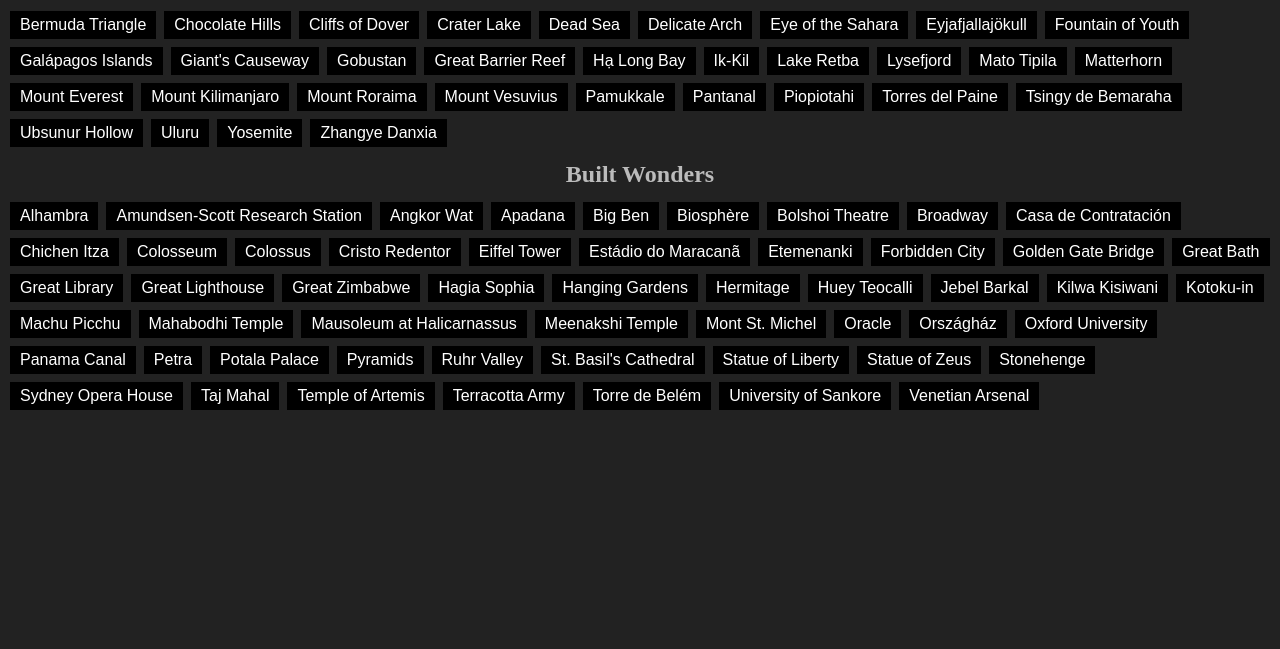
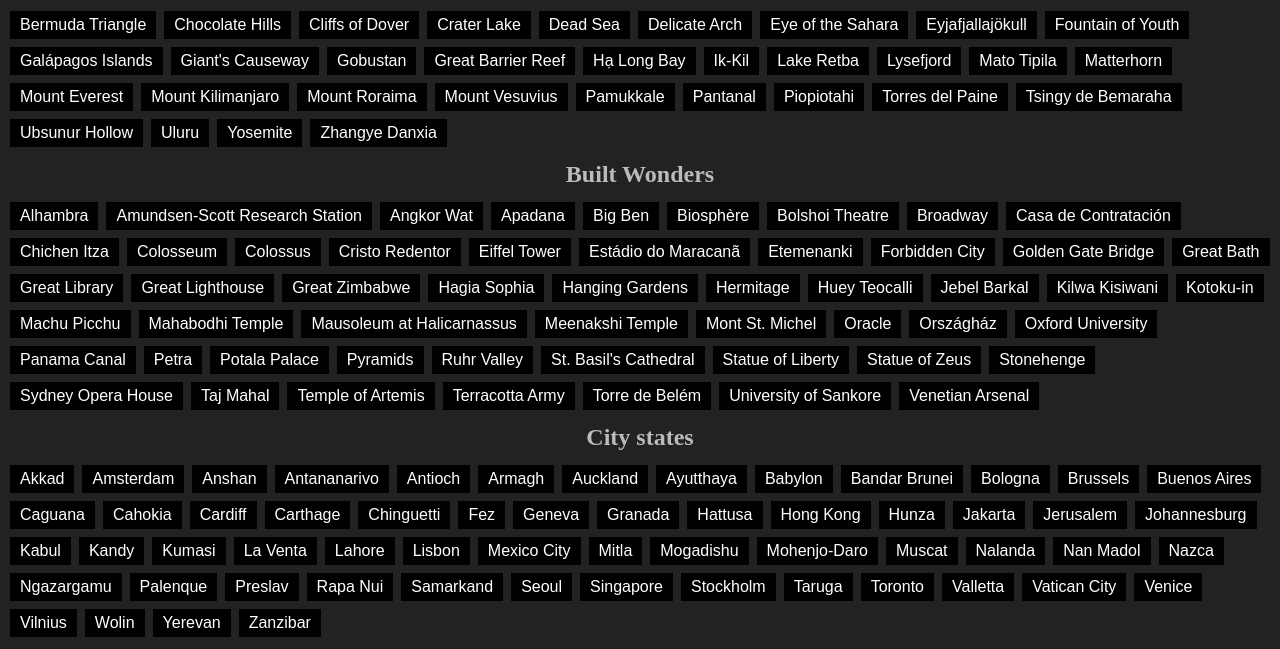
Before and after one commit to Tudeldu/Civ_Map, a plain HTML site: page index.html in a window 1280 px wide. Shown: the part 652-1301 px from the top of the page. Before the commit the page ends 1074 px from the top, so only its background shows below. Drawn offline with Linux system fonts and the light colour scheme.

Commit message:
added City states

```diff
--- a/index.html
+++ b/index.html
@@ -11,15 +11,20 @@
             document.getElementsByTagName("iframe")[0].src = "https://www.google.com/maps/embed/v1/place?q=" + lat + "," + long + "&maptype=satellite&zoom=12&key=AIzaSyBFw0Qbyq9zTFTd-tUY6dZWTgaQzuU17R8";
         }
         // Function that changes the coordinates of the map and the pin to the ones of the wonder, when a wonder is clicked but with closer zoom
-        function changeMapWonder(lat, long){
+        function changeMapWonder(lat, long) {
             document.getElementsByTagName("iframe")[0].src = "https://www.google.com/maps/embed/v1/place?q=" + lat + "," + long + "&maptype=satellite&zoom=15&key=AIzaSyBFw0Qbyq9zTFTd-tUY6dZWTgaQzuU17R8";
+        }
+        function changeMapName(name) {
+            document.getElementsByTagName("iframe")[0].src = "https://www.google.com/maps/embed/v1/place?q=" + name + "&maptype=satellite&zoom=12&key=AIzaSyBFw0Qbyq9zTFTd-tUY6dZWTgaQzuU17R8";
         }
 
     </script>
 </head>
 
 <body style="background-color:rgb(34, 34, 34);">
-    <iframe style="height: 600px;width:100%;border:0;" frameborder="0" src="https://upload.wikimedia.org/wikipedia/commons/thumb/0/06/Civilization_VI.svg/1200px-Civilization_VI.svg.png"></iframe>    <style>
+    <iframe style="height: 600px;width:100%;border:0;" frameborder="0"
+        src="https://upload.wikimedia.org/wikipedia/commons/thumb/0/06/Civilization_VI.svg/1200px-Civilization_VI.svg.png"></iframe>
+    <style>
         /* Style for iframe*/
         iframe {
             width: 100%;
@@ -100,7 +105,8 @@
     <div>
         <h2>Built Wonders</h2>
         <button onclick="changeMapWonder(37.17800894963899, -3.588118976680944)">Alhambra</button>
-        <button onclick="changeMapWonder(-84.99998969556408, 0.0007638571948332335)">Amundsen-Scott Research Station</button>
+        <button onclick="changeMapWonder(-84.99998969556408, 0.0007638571948332335)">Amundsen-Scott Research
+            Station</button>
         <button onclick="changeMapWonder(13.412750255003969, 103.8669784198946)">Angkor Wat</button>
         <button onclick="changeMapWonder(29.935397414591286, 52.88937668472145)">Apadana</button>
         <button onclick="changeMapWonder(51.500876413111925, -0.1245226652777242)">Big Ben</button>
@@ -153,6 +159,71 @@
         <button onclick="changeMapWonder(16.775348280550666, -3.0045673280324747)">University of Sankore</button>
         <button onclick="changeMapWonder(45.434874179637276, 12.349890844316338)">Venetian Arsenal</button>
     </div>
+    <div>
+        <h2>City states</h2>
+        <!-- Names of all City States:
+            Akkad Amsterdam Anshan Antananarivo Antioch Armagh Auckland Ayutthaya Babylon Bandar+Brunei Bologna Brussels Buenos+Aires Caguana Cahokia Cardiff Carthage Chinguetti Fez Geneva Granada Hattusa Hong+Kong Hunza Jakarta Jerusalem Johannesburg Kabul Kandy Kumasi La+Venta Lahore Lisbon Mexico+City Mitla Mogadishu Mohenjo-Daro Muscat Nalanda Nan+Madol Nazca Ngazargamu Palenque Preslav Rapa+Nui Samarkand Seoul Singapore Stockholm Taruga Toronto Valletta Vatican+City Venice Vilnius Wolin Yerevan Zanzibar
+        -->
+        <button onclick="changeMap(33.29808411989662, 44.10993879847643)">Akkad</button>
+        <button onclick="changeMapName('Amsterdam')">Amsterdam</button>
+        <button onclick="changeMapName('Anshan')">Anshan</button>
+        <button onclick="changeMapName('Antananarivo')">Antananarivo</button>
+        <button onclick="changeMapName('Antioch')">Antioch</button>
+        <button onclick="changeMapName('Armagh')">Armagh</button>
+        <button onclick="changeMapName('Auckland')">Auckland</button>
+        <button onclick="changeMapName('Ayutthaya,Thailand')">Ayutthaya</button>
+        <button onclick="changeMapName('Babylon,Iraq')">Babylon</button>
+        <button onclick="changeMapName('Bandar+Brunei')">Bandar Brunei</button>
+        <button onclick="changeMapName('Bologna')">Bologna</button>
+        <button onclick="changeMapName('Brussels')">Brussels</button>
+        <button onclick="changeMapName('Buenos+Aires')">Buenos Aires</button>
+        <button onclick="changeMapName('Caguana')">Caguana</button>
+        <button onclick="changeMapName('Cahokia')">Cahokia</button>
+        <button onclick="changeMapName('Cardiff')">Cardiff</button>
+        <button onclick="changeMapName('Carthage')">Carthage</button>
+        <button onclick="changeMapName('Chinguetti')">Chinguetti</button>
+        <button onclick="changeMapName('Fez,Morocco')">Fez</button>
+        <button onclick="changeMapName('Geneva')">Geneva</button>
+        <button onclick="changeMapName('Granada')">Granada</button>
+        <button onclick="changeMapName('Hattusha')">Hattusa</button>
+        <button onclick="changeMapName('Hong+Kong')">Hong Kong</button>
+        <button onclick="changeMapName('Tunja')">Hunza</button>
+        <button onclick="changeMapName('Jakarta')">Jakarta</button>
+        <button onclick="changeMapName('Jerusalem')">Jerusalem</button>
+        <button onclick="changeMapName('Johannesburg')">Johannesburg</button>
+        <button onclick="changeMapName('Kabul')">Kabul</button>
+        <button onclick="changeMapName('Kandy')">Kandy</button>
+        <button onclick="changeMapName('Kumasi')">Kumasi</button>
+        <button onclick="changeMapName('Parque-Museo+La+Venta')">La Venta</button>
+        <button onclick="changeMapName('Lahore')">Lahore</button>
+        <button onclick="changeMapName('Lisbon')">Lisbon</button>
+        <button onclick="changeMapName('Mexico+City')">Mexico City</button>
+        <button onclick="changeMapName('Mitla')">Mitla</button>
+        <button onclick="changeMapName('Mogadishu')">Mogadishu</button>
+        <button onclick="changeMapName('Mohenjo-Daro')">Mohenjo-Daro</button>
+        <button onclick="changeMapName('Muscat')">Muscat</button>
+        <button onclick="changeMapName('Nalanda')">Nalanda</button>
+        <button onclick="changeMapName('Nan+Madol')">Nan Madol</button>
+        <button onclick="changeMapName('Nazca')">Nazca</button>
+        <button onclick="changeMapName('Gidimbari')">Ngazargamu</button>
+        <button onclick="changeMapName('Palenque')">Palenque</button>
+        <button onclick="changeMapName('Preslav')">Preslav</button>
+        <button onclick="changeMapName('Rapa+Nui')">Rapa Nui</button>
+        <button onclick="changeMapName('Samarkand')">Samarkand</button>
+        <button onclick="changeMapName('Seoul')">Seoul</button>
+        <button onclick="changeMapName('Singapore')">Singapore</button>
+        <button onclick="changeMapName('Stockholm')">Stockholm</button>
+        <button onclick="changeMapName('Taruga')">Taruga</button>
+        <button onclick="changeMapName('Toronto')">Toronto</button>
+        <button onclick="changeMapName('Valletta')">Valletta</button>
+        <button onclick="changeMapName('Vatican+City')">Vatican City</button>
+        <button onclick="changeMapName('Venice')">Venice</button>
+        <button onclick="changeMapName('Vilnius')">Vilnius</button>
+        <button onclick="changeMapName('Wolin')">Wolin</button>
+        <button onclick="changeMapName('Yerevan')">Yerevan</button>
+        <button onclick="changeMapName('Zanzibar,Tansania')">Zanzibar</button>
+
+    </div>
 </body>
 
 </html>
```
Also changed, not shown: City_States.txt (added).
